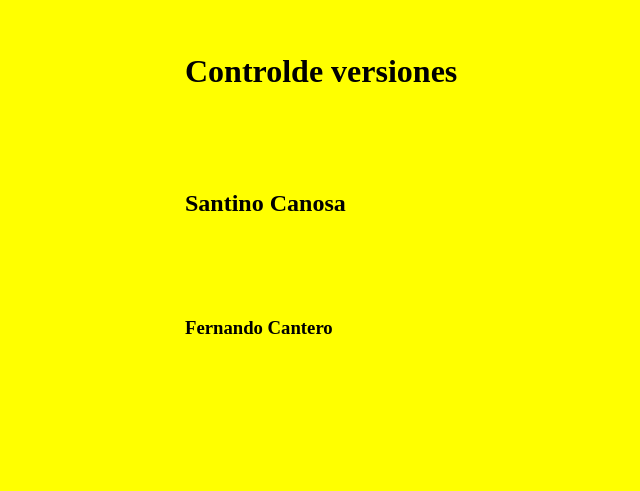
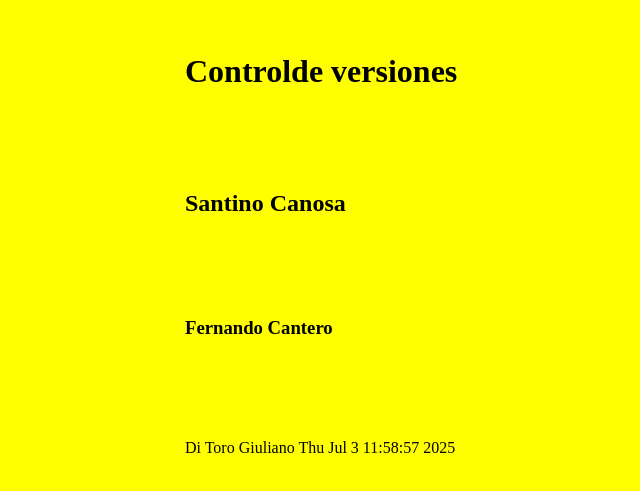
Before and after one commit to giuliano12345ai/TP_SO_I4_Equipo_, a plain HTML site: page index.html in a window 1280 px wide. Shown: the part 147-638 px from the top of the page, without its empty margins (115-755 px from the left). Drawn offline with Linux system fonts and the light colour scheme.

Commit message:
agregue mi nombre

```diff
--- a/index.html
+++ b/index.html
@@ -12,3 +12,4 @@
  </html>
  <h2>Santino Canosa</h2>
  <h3>Fernando Cantero</h3>
+ <p>Di Toro Giuliano Thu Jul  3 11:58:57     2025</p>
```
